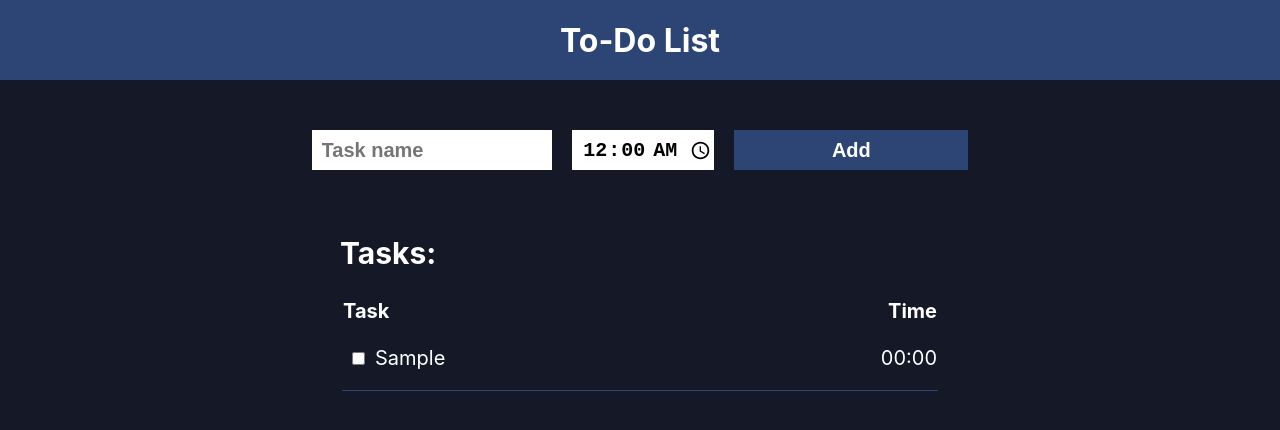
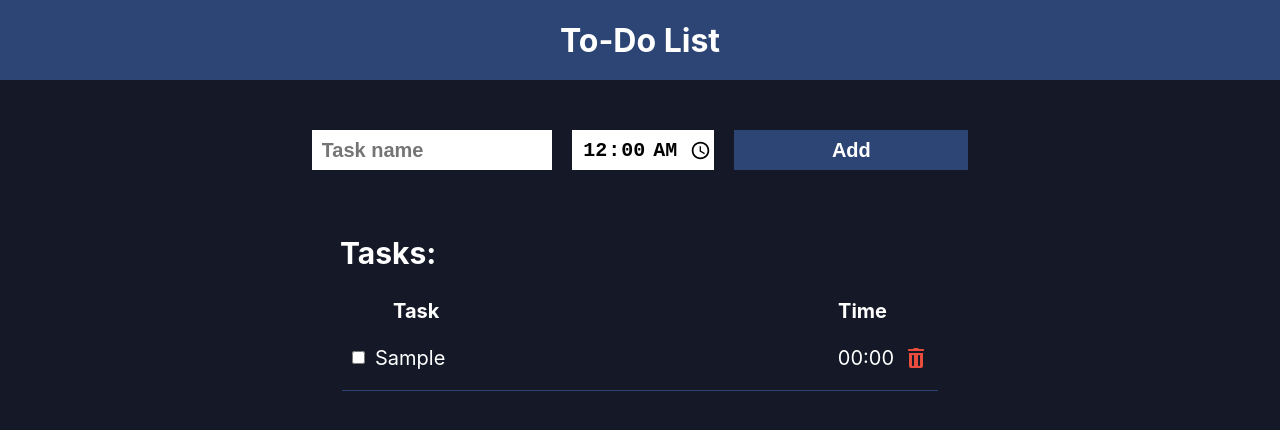
Before and after one commit to NondasNF/To-Do-app, a React (Create React App) app: page / in a window 1280 px wide. Both pictures are taken after typing "Sample" into the empty fields and a click on the button "Add". Shown: the top 430 px of the page. Built offline with nearby package versions, Linux system fonts and the light colour scheme.

Commit message:
add delete task feature

```diff
--- a/src/App.js
+++ b/src/App.js
@@ -35,7 +35,7 @@ function App() {
           <button className="app-task-button" type="button" onClick={addTask}>Add</button>
         </div>
         <div className="app-task-board">
-          <TaskBoard tasks={tasks} />
+          <TaskBoard tasks={tasks} setTasks={setTasks} />
         </div>
       </main>
     </div>
--- a/src/components/TaskBoard.css
+++ b/src/components/TaskBoard.css
@@ -1,14 +1,20 @@
 .task-table {
   width: 100%;
 }
+
 .table-head, .task-table-row {
   display: flex;
   width: 100%;
-  justify-content: space-between;
   align-items: center;
 }
 
+.table-head {
+  justify-content: space-around;
+  box-sizing: border-box;
+}
+
 .task-table-row {
+  justify-content: space-between;
   border-bottom: 1px solid #2c4574;
   padding-top: 10px;
   padding-bottom: 10px;
@@ -18,7 +24,21 @@
   margin: 0 10px 0 0;
 }
 
+.table-row-delete {
+  margin: 0 0 0 10px;
+}
+
 .table-td{
+  display: flex;
+  align-items: center;
+  justify-content: center;
   box-sizing: border-box;
   padding: 10px;
 }
+
+@media screen and (min-width: 1024px) {
+  .table-head {
+    justify-content: space-between;
+    padding: 0 50px 0 50px;
+  }
+}
--- a/src/components/TaskBoard.js
+++ b/src/components/TaskBoard.js
@@ -1,23 +1,30 @@
 import './TaskBoard.css'
+import {ReactComponent as TrashIcon} from '../assets/trash.svg'
+import { useState } from 'react'
+
+function Item({name, trkey, time, deleteTask}){
+  const [isChecked, setIsChecked] = useState(false)
+  return (
+    <tr style={{
+      color: isChecked? '#636363' : '#fff',
+      textDecorationLine: isChecked? 'line-through' : 'none',
+      }} className="task-table-row">
+      <td className="table-td">
+        <input className="table-row-checkbox" type="checkbox" onClick={() => setIsChecked(ele=>(!ele))}></input>
+        {name}</td>
+      <td className="table-td">
+        {time}
+        <TrashIcon className="table-row-delete" onClick={() => deleteTask(trkey)}/>
+      </td>
+    </tr>
+  )
+}
 
 function Taskboard(props) {
-  const { tasks } = props
+  const { tasks, setTasks } = props
 
-  function handleChange(element) {
-    let trElement = element.target.parentElement.parentElement
-    const cssStyle = {
-      colorGrey: '#636363',
-      colorDefault: 'inherit',
-      textDecorationLineNone: 'none',
-      textDecorationLineLT: 'line-through',
-      }
-    if (trElement.style.textDecorationLine === 'line-through') {
-      trElement.style.textDecorationLine = cssStyle.textDecorationLineNone
-      trElement.style.color = cssStyle.colorDefault
-    } else {
-      trElement.style.textDecorationLine = cssStyle.textDecorationLineLT
-      trElement.style.color = cssStyle.colorGrey
-    }
+  function deleteTask(index){
+    setTasks(tasks=>tasks.filter((task, i) => i !== index))
   }
 
   return (
@@ -32,12 +39,7 @@ function Taskboard(props) {
       <tbody>
         {tasks.map((task, index) => {
           return (
-            <tr className="task-table-row" key={index} >
-              <td className="table-td">
-                <input className="table-row-checkbox" type="checkbox" onClick={(element) => handleChange(element)}></input>
-                {task.name}</td>
-              <td>{task.time}</td>
-            </tr>
+            <Item name={task.name} time={task.time} key={index} trkey={index} deleteTask={deleteTask}/>
           )
         })}
       </tbody>
```
Also changed, not shown: src/assets/trash.svg (added).
